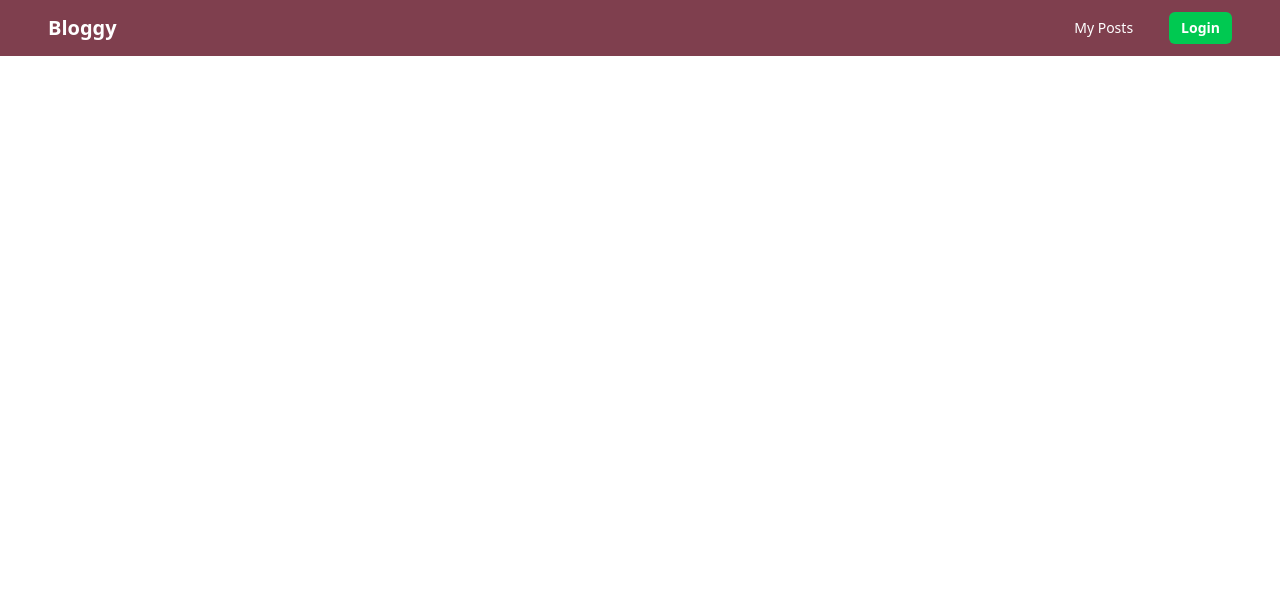
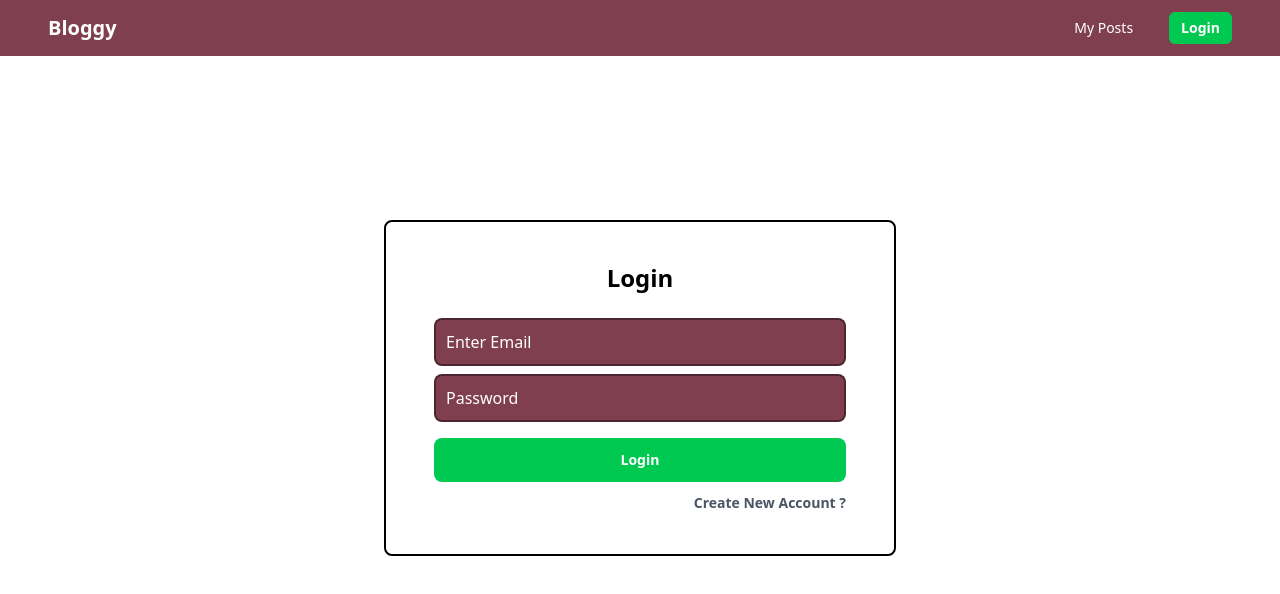
Before and after one commit to BeslinEbby/blog-app, a React (Vite) app in the folder client/: page /login in a window 1280 px wide. Shown: the top 594 px of the page. Built offline with nearby package versions, Linux system fonts and the light colour scheme.

Commit message:
feat: add user auth functionalities, it's route and implement toastify

```diff
--- a/client/src/App.jsx
+++ b/client/src/App.jsx
@@ -3,14 +3,18 @@ import { AuthProvider } from './context/AuthContext'
 import Header from './components/Header'
 import { Route, Routes } from 'react-router-dom'
 import Home from './pages/Home'
+import Login from './pages/Login'
+import {ToastContainer} from "react-toastify"
 
 const App = () => {
   return (
     <>
+    <ToastContainer/>
       <AuthProvider>
         <Header/>
         <Routes>
           <Route path='/' element={<Home/>} />
+          <Route path='/login' element={<Login/>} />
         </Routes>
       </AuthProvider>
     </>
--- /dev/null
+++ b/client/src/pages/Login.jsx
@@ -0,0 +1,107 @@
+import React, { useState, useContext } from "react";
+import axiosInstance from "../api/Api";
+import { AuthContext } from "../context/AuthContext";
+import { useNavigate } from "react-router-dom";
+import { toast } from "react-toastify";
+
+const Login = () => {
+   const [isRegister, setIsRegister] = useState(false);
+   const [name, setName] = useState("");
+   const [bio, setBio] = useState("");
+   const [email, setEmail] = useState("");
+   const [password, setPassword] = useState("");
+
+   const { logIn } = useContext(AuthContext);
+
+   const navigate = useNavigate();
+
+   const handleRegister = async (e) => {
+      e.preventDefault();
+      try {
+         await axiosInstance.post("/auth/register", { name, bio, email, password });
+         setIsRegister(false);
+         setEmail("")
+         setPassword("")
+         toast.success("User Registered Successfully.");
+      } catch (error) {
+         toast.error(error.response.data.message);
+         console.log("cannot register this user : ", error.message);
+      }
+   };
+
+   const handleLogin = async (e) => {
+      e.preventDefault();
+      try {
+         const res = await axiosInstance.post("/auth/login", { email, password });
+         const { token, user } = res.data;
+         logIn(token, user );
+         navigate("/");
+      } catch (error) {
+         toast.error(error.response.data.message);
+         console.log("error on login : ", error.message);
+      }
+   };
+
+   return (
+      <section className="flex items-center justify-center h-[80vh] w-full">
+         <div className="px-12 py-10 max-w-lg border-2 rounded-lg flex-1 mt-6">
+            <h2 className="text-2xl mb-6 text-center font-semibold">{isRegister ? "Register" : "Login"}</h2>
+            <form
+               onSubmit={isRegister ? handleRegister : handleLogin}
+               className="flex flex-col gap-2 text-white text-md"
+            >
+               {isRegister && (
+                  <>
+                     <input
+                        value={name}
+                        onChange={(e) => setName(e.target.value)}
+                        className="bg-[#7f3f4e] border-2 border-black/40 outline-none rounded-lg w-full p-2.5 placeholder:text-white"
+                        placeholder="Enter Your Name"
+                        required
+                     />
+                     <textarea
+                        value={bio}
+                        onChange={(e) => setBio(e.target.value)}
+                        className="bg-[#7f3f4e] border-2 border-black/40 outline-none rounded-lg w-full p-2.5 placeholder:text-white"
+                        rows={4}
+                        placeholder="Enter Bio"
+                     />
+                  </>
+               )}
+               <input
+                  value={email}
+                  onChange={(e) => setEmail(e.target.value)}
+                  className="bg-[#7f3f4e] border-2 border-black/40 outline-none rounded-lg w-full p-2.5 placeholder:text-white"
+                  placeholder="Enter Email"
+                  type="email"
+                  required
+               />
+               <input
+                  value={password}
+                  onChange={(e) => setPassword(e.target.value)}
+                  className="bg-[#7f3f4e] border-2 border-black/40 outline-none rounded-lg w-full p-2.5 placeholder:text-white"
+                  placeholder="Password"
+                  type="password"
+                  required
+               />
+               <button
+                  type="submit"
+                  className="bg-green-500 text-white p-3 text-sm font-semibold rounded-lg mt-2 cursor-pointer"
+               >
+                  {isRegister ? "Register" : "Login"}
+               </button>
+            </form>
+            <div className="mt-2 text-end">
+               <button
+                  onClick={() => setIsRegister(!isRegister)}
+                  className="text-sm font-semibold text-gray-600 cursor-pointer hover:underline hover:text-blue-500 "
+               >
+                  {isRegister ? "Already Have an account ?" : "Create New Account ?"}
+               </button>
+            </div>
+         </div>
+      </section>
+   );
+};
+
+export default Login;
```
